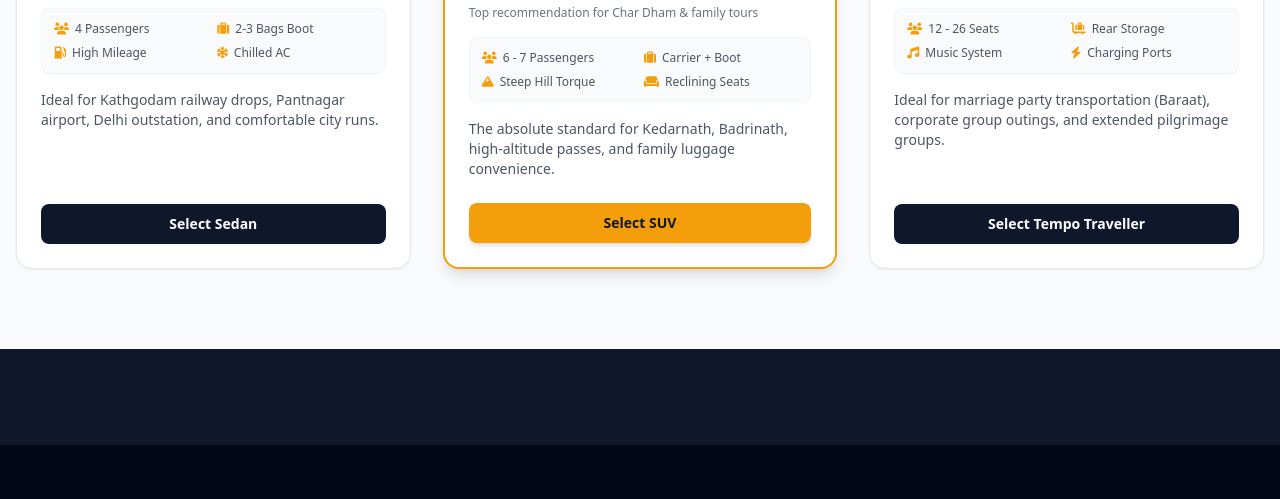
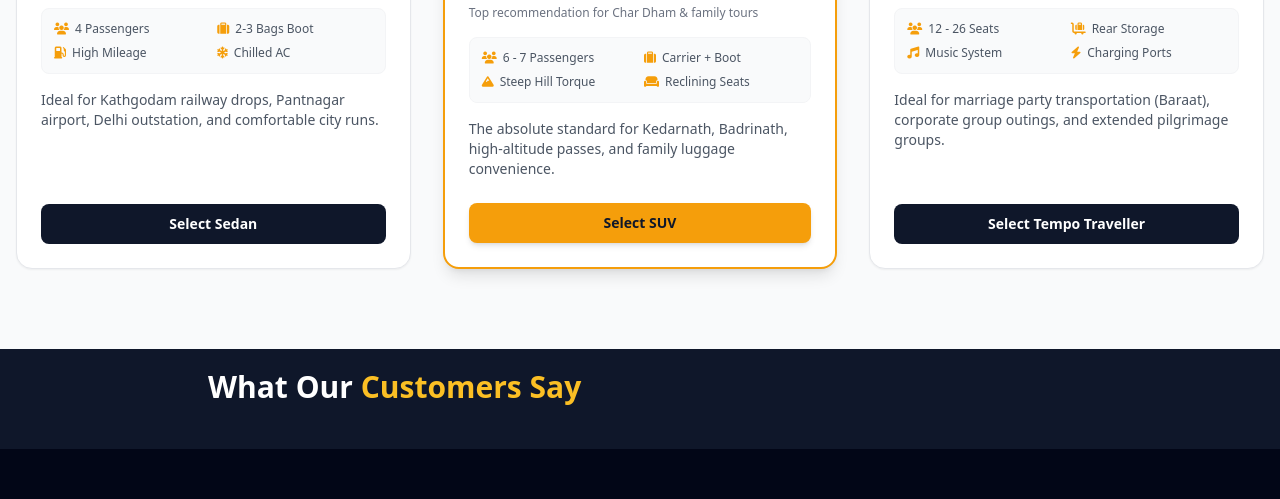
Before and after one commit to Virendra200325/kumaon-travels, a website: page index.html in a window 1280 px wide. Shown: the part 2445-2944 px from the top of the page. Drawn offline with nearby package versions, Linux system fonts and the light colour scheme; a script that the page names is missing.

Commit message:
update code

```diff
--- a/index.html
+++ b/index.html
@@ -431,8 +431,11 @@
       </div>
     </div>
 </section>
-<section class="py-12 bg-slate-900">
+<section class="py-5 bg-slate-900">
     <div class="max-w-4xl mx-auto px-4">
+      <h2 class="text-3xl font-bold text-white mb-6">
+      What Our <span class="text-amber-400">Customers Say</span>
+    </h2>
       <div id="featurable-884ed227-6834-4d8b-b90c-42cdc1747613" data-featurable-async></div>
       <script src="https://cdn.featurable.com/widget/v2/embed.js" defer charset="UTF-8"></script>
     </div>
```
